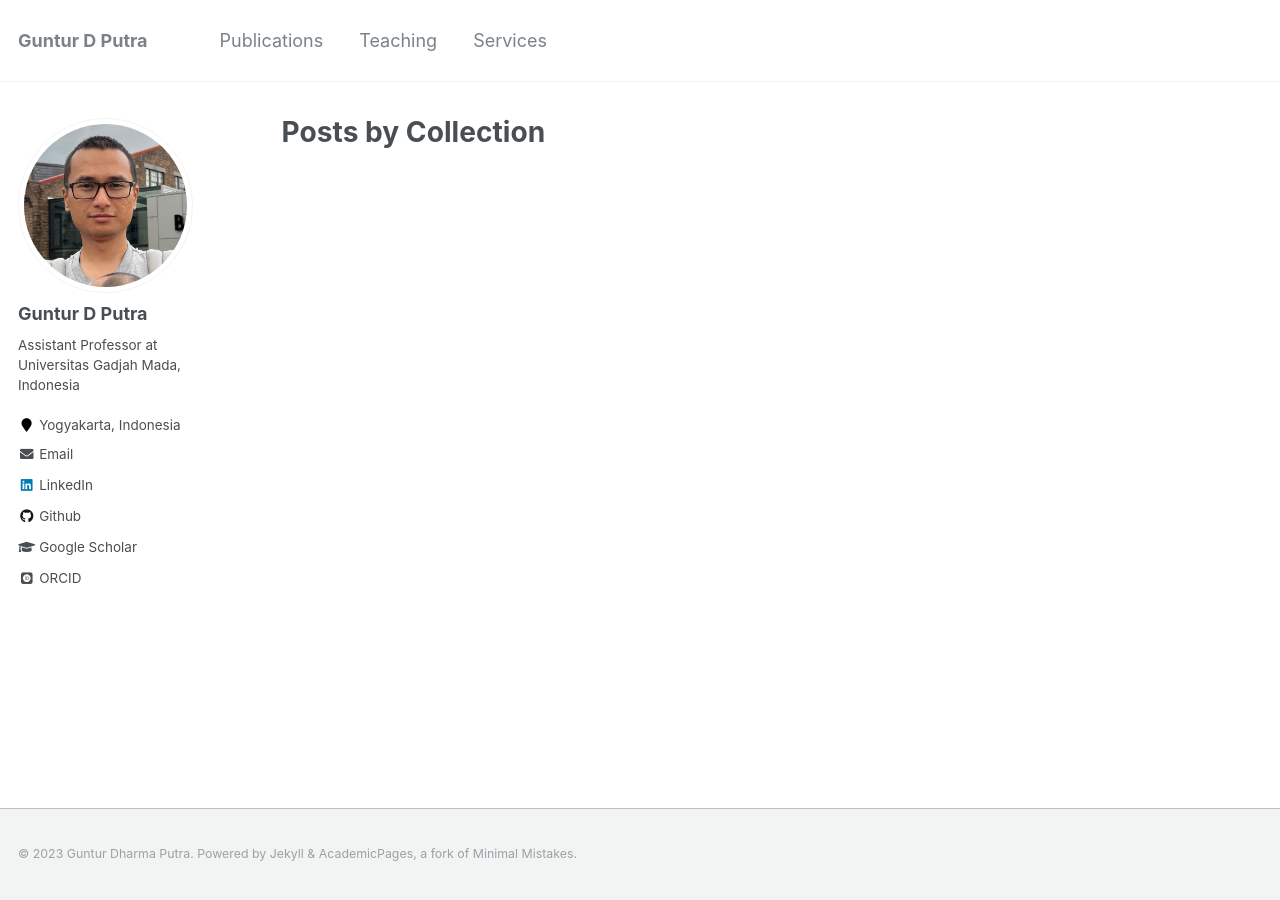
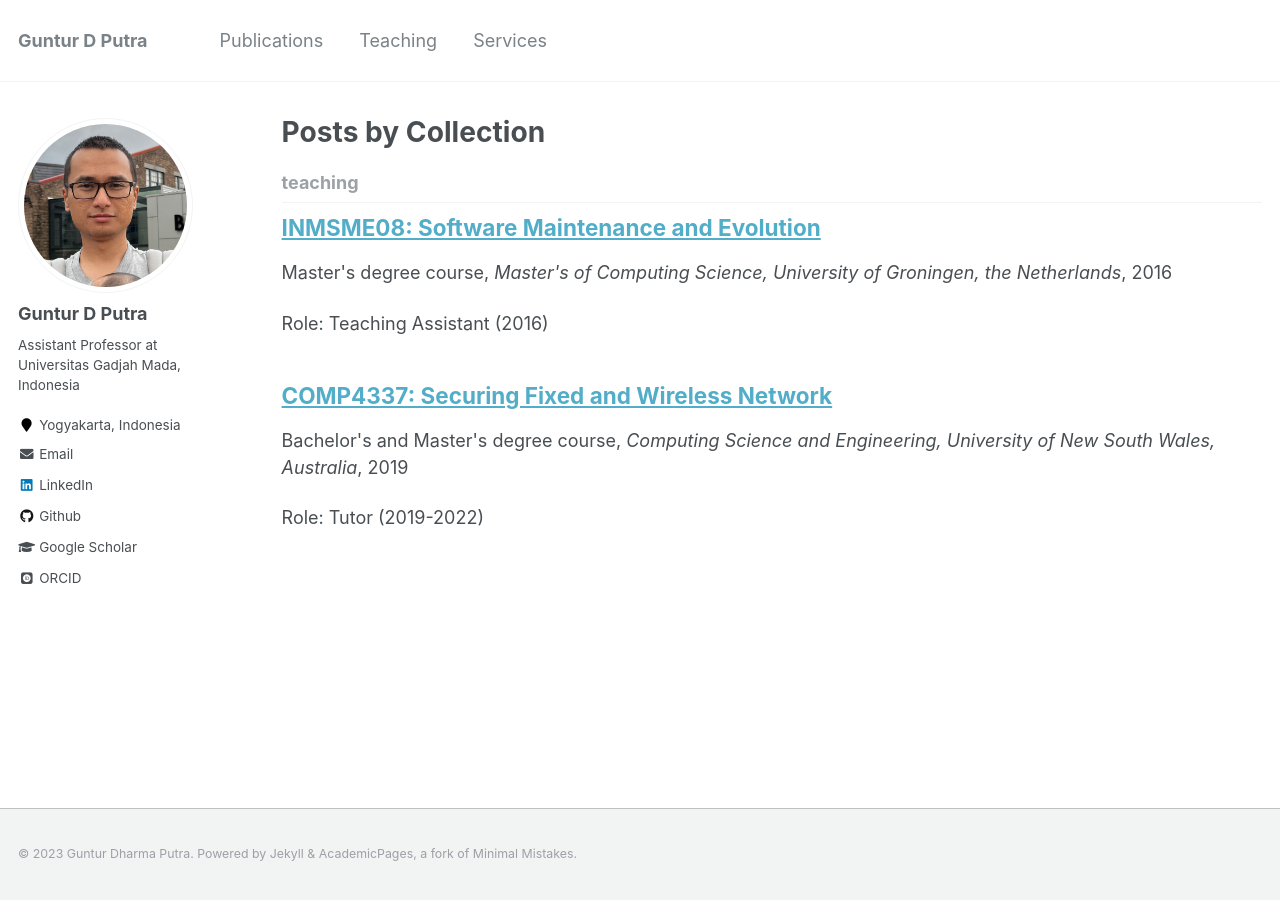
Before and after one commit to gdputra/gdputra.github.io, a Jekyll site: the page built from _pages/collection-archive.html, in a window 1280 px wide. Built offline with Jekyll 4.4.1, drawn with Linux system fonts in a browser that asks for light colours; some web fonts are replaced.

Commit message:
Add teaching contents.

```diff
--- a/_config.yml
+++ b/_config.yml
@@ -174,10 +174,10 @@ kramdown:
 
 
 # # Collections
-# collections:
-#   teaching:
-#     output: true
-#     permalink: /:collection/:path/
+collections:
+  teaching:
+    output: true
+    permalink: /:collection/:path/
 #   publications:
 #     output: true
 #     permalink: /:collection/:path/
@@ -209,15 +209,15 @@ defaults:
     values:
       layout: single
       author_profile: true
-  # # _teaching
-  # - scope:
-  #     path: ""
-  #     type: teaching
-  #   values:
-  #     layout: single
-  #     author_profile: true
-  #     share: true
-  #     comments: true
+  # _teaching
+  - scope:
+      path: ""
+      type: teaching
+    values:
+      layout: single
+      author_profile: true
+      share: true
+      comments: true
   # # _publications
   # - scope:
   #     path: ""
--- /dev/null
+++ b/_teaching/2016-10-15-inmsme-08.md
@@ -0,0 +1,15 @@
+---
+title: "INMSME08: Software Maintenance and Evolution"
+collection: teaching
+type: "Master's degree course"
+permalink: /teaching/2016-10-15-inmsme
+venue: "Master's of Computing Science, University of Groningen, the Netherlands"
+date: 2016-10-15
+location: "Groningen, the Netherlands"
+---
+
+Role: Teaching Assistant (2016)
+
+Description: The cours aim to teach students to understand the steps of the lifecycle of typical large-scale software products in the industry, and differentiate the various phases, activities, and involved tools and techniques involved during these steps.
+
+The unit handbook can be found [here](https://ocasys.rug.nl/current/catalog/course/WMCS013-05?legacy=true).
--- /dev/null
+++ b/_teaching/2019-09-15-comp4337.md
@@ -0,0 +1,15 @@
+---
+title: "COMP4337: Securing Fixed and Wireless Network"
+collection: teaching
+type: "Bachelor's and Master's degree course"
+permalink: /teaching/2019-09-15-comp4337
+venue: "Computing Science and Engineering, University of New South Wales, Australia"
+date: 2019-09-15
+location: "Sydney, Australia"
+---
+
+Role: Tutor (2019-2022)
+
+Description: To provide an in-depth introduction to a wide range of topics in the field of Wireless Network Security. To get a hands-on understanding of the security issues in wireless networks.
+
+The unit handbook can be found [here](https://webcms3.cse.unsw.edu.au/COMP4337/21T1/outline).
```
